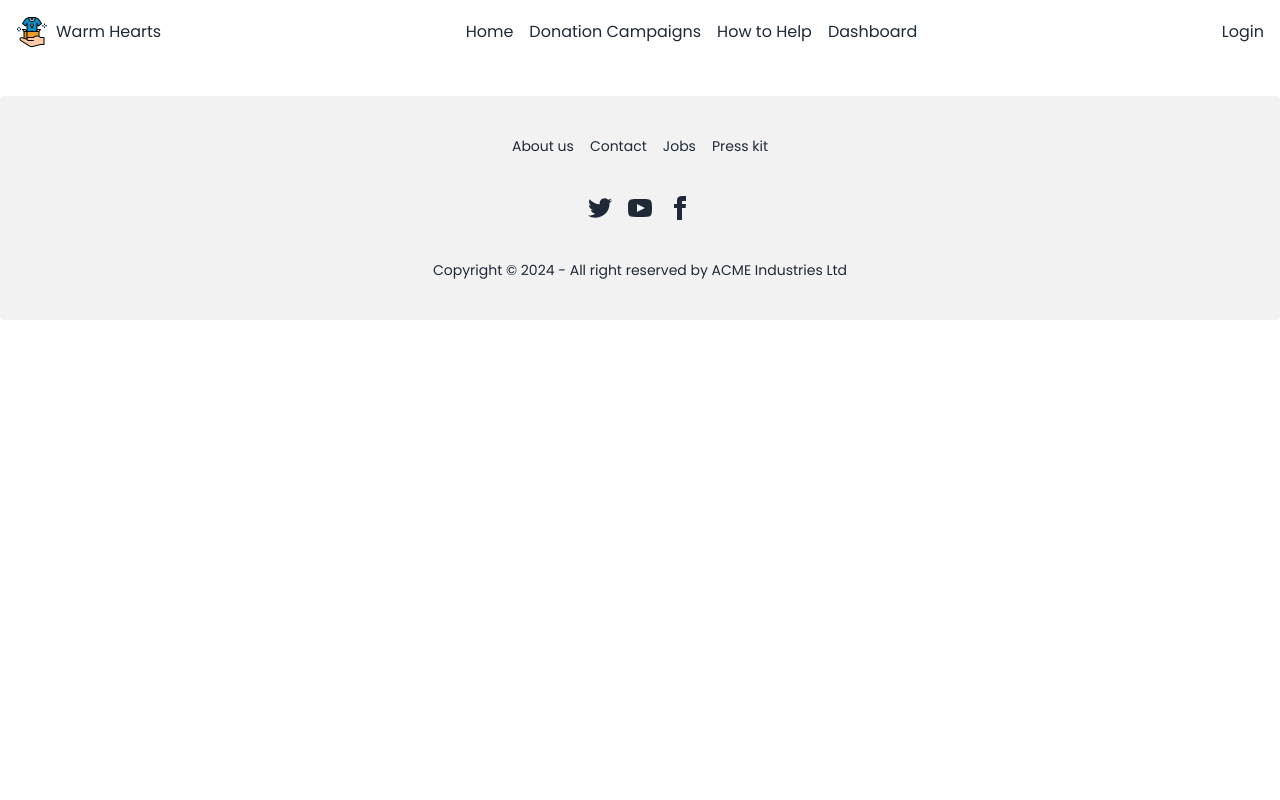
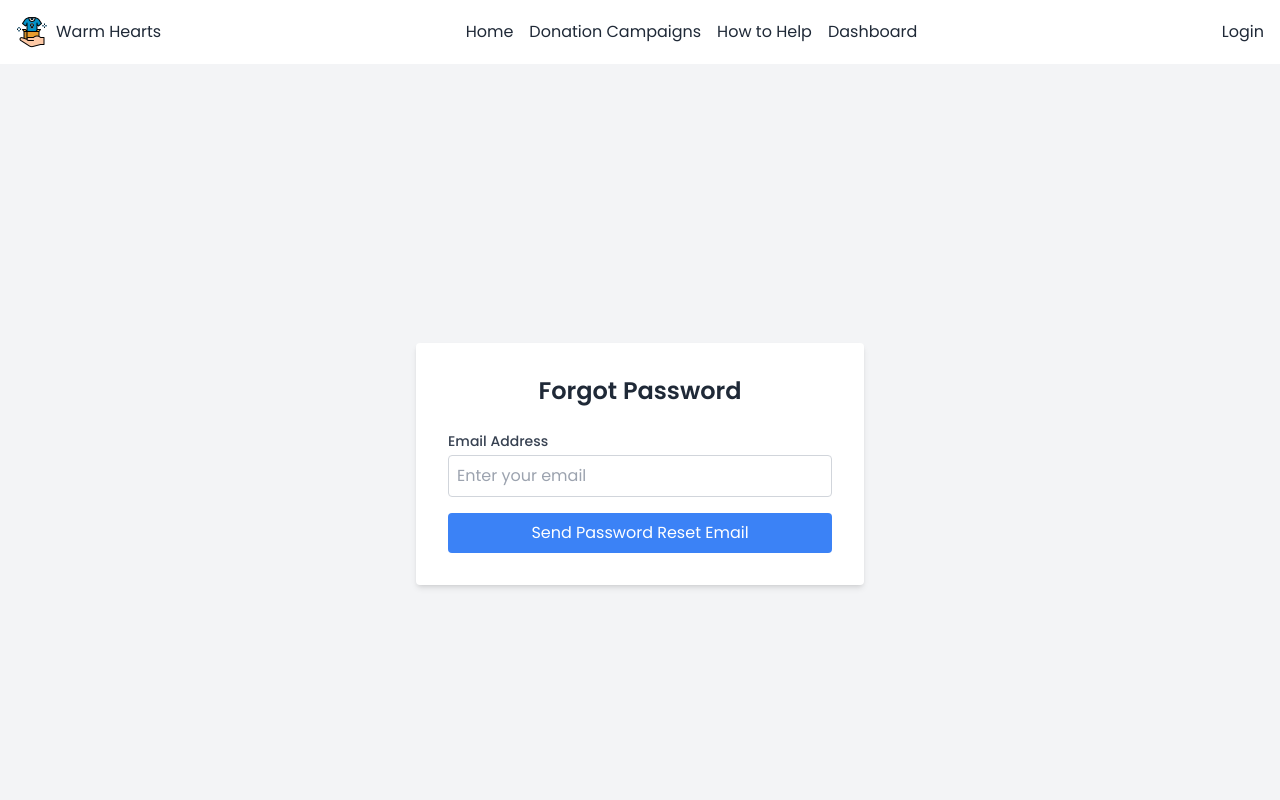
Before and after one commit to sajjadislam523/winter-clothing-donation, a React (Vite) app: page /forgot-password in a window 1280 px wide. Shown: the top 800 px of the page. Built offline with nearby package versions, Linux system fonts and the light colour scheme; no server answers.

Commit message:
Added forgot password functionality

```diff
--- a/src/pages/ForgotPassword.jsx
+++ b/src/pages/ForgotPassword.jsx
@@ -1,5 +1,72 @@
+import { useContext, useState } from "react";
+import { AuthContext } from "../providers/AuthProvider";
+import Swal from "sweetalert2";
+
 const ForgotPassword = () => {
-    return <div></div>;
+    const [email, setEmail] = useState("");
+    const { resetPassword } = useContext(AuthContext);
+
+    const handleReset = async (e) => {
+        e.preventDefault();
+
+        try {
+            await resetPassword(email);
+            Swal.fire(
+                "Success",
+                "Password reset email sent successfully.",
+                "success"
+            );
+            setEmail("");
+        } catch (err) {
+            if (err.code === "auth/user-not-found") {
+                Swal.fire(
+                    "Error",
+                    "No user found with this email address.",
+                    "error"
+                );
+            } else {
+                Swal.fire(
+                    "Error",
+                    "Something went wrong. Please try again.",
+                    "error"
+                );
+            }
+        }
+    };
+
+    return (
+        <div className="flex items-center justify-center min-h-screen bg-gray-100">
+            <div className="w-full max-w-md p-8 bg-white rounded shadow-md">
+                <h2 className="mb-6 text-2xl font-semibold text-center">
+                    Forgot Password
+                </h2>
+                <form onSubmit={handleReset}>
+                    <div className="mb-4">
+                        <label
+                            htmlFor="email"
+                            className="block text-sm font-medium text-gray-700"
+                        >
+                            Email Address
+                        </label>
+                        <input
+                            type="email"
+                            id="email"
+                            onChange={(e) => setEmail(e.target.value)}
+                            placeholder="Enter your email"
+                            className="w-full p-2 mt-1 border border-gray-300 rounded focus:outline-none focus:ring-blue-500 focus:border-blue-500"
+                            required
+                        />
+                    </div>
+                    <button
+                        type="submit"
+                        className="w-full p-2 text-white bg-blue-500 rounded hover:bg-blue-600"
+                    >
+                        Send Password Reset Email
+                    </button>
+                </form>
+            </div>
+        </div>
+    );
 };
 
 export default ForgotPassword;
--- a/src/providers/AuthProvider.jsx
+++ b/src/providers/AuthProvider.jsx
@@ -6,6 +6,7 @@ import {
     getAuth,
     GoogleAuthProvider,
     onAuthStateChanged,
+    sendPasswordResetEmail,
     signInWithEmailAndPassword,
     signInWithPopup,
     signOut,
@@ -46,6 +47,11 @@ const AuthProvider = ({ children }) => {
         return updateProfile(auth.currentUser, data);
     };
 
+    const resetPassword = (email) => {
+        setLoading(true);
+        return sendPasswordResetEmail(auth, email);
+    };
+
     useEffect(() => {
         const unSubscribe = onAuthStateChanged(auth, (currentUser) => {
             setUser(currentUser);
@@ -68,6 +74,7 @@ const AuthProvider = ({ children }) => {
         loading,
         updateUserProfile,
         logOut,
+        resetPassword,
     };
 
     return (
```
